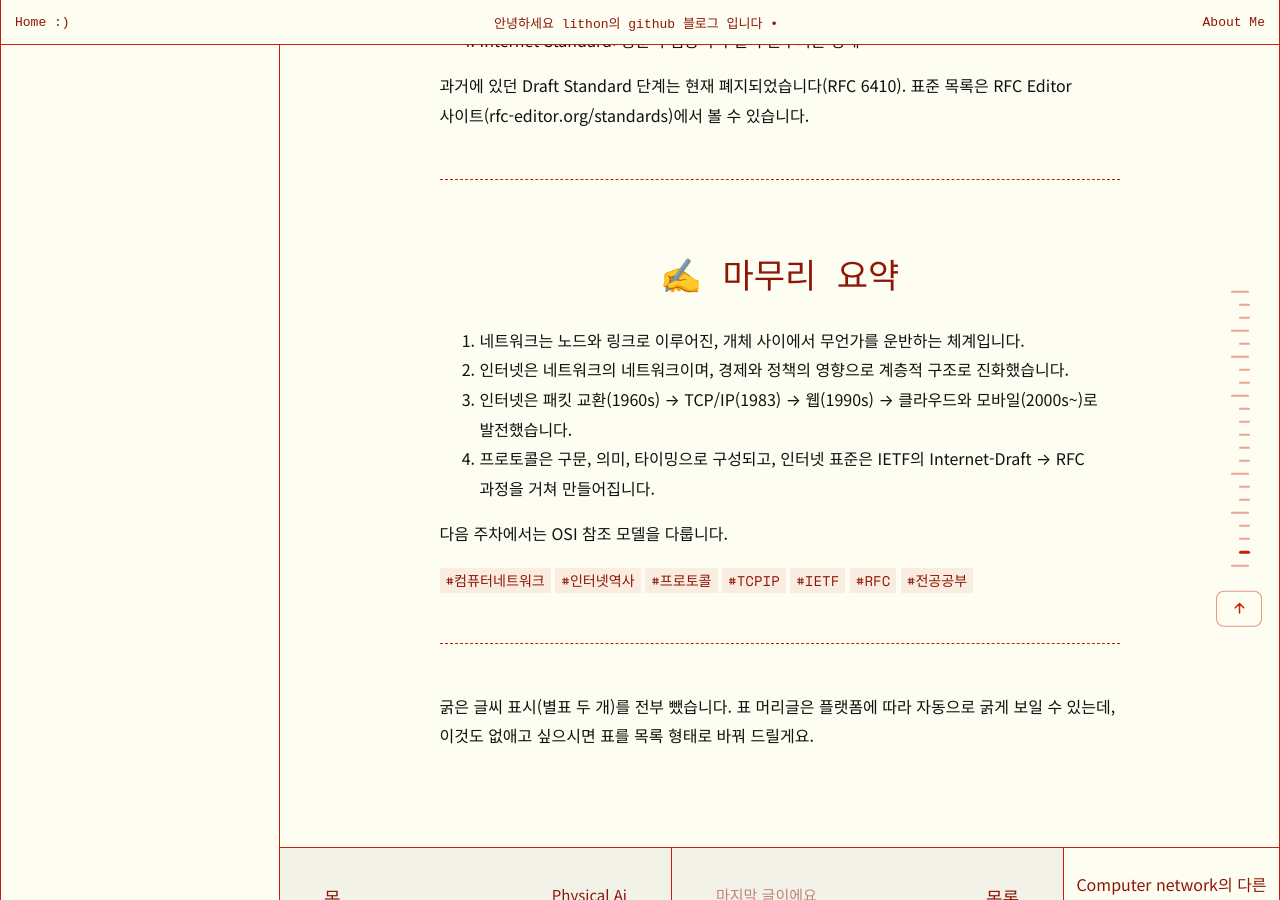
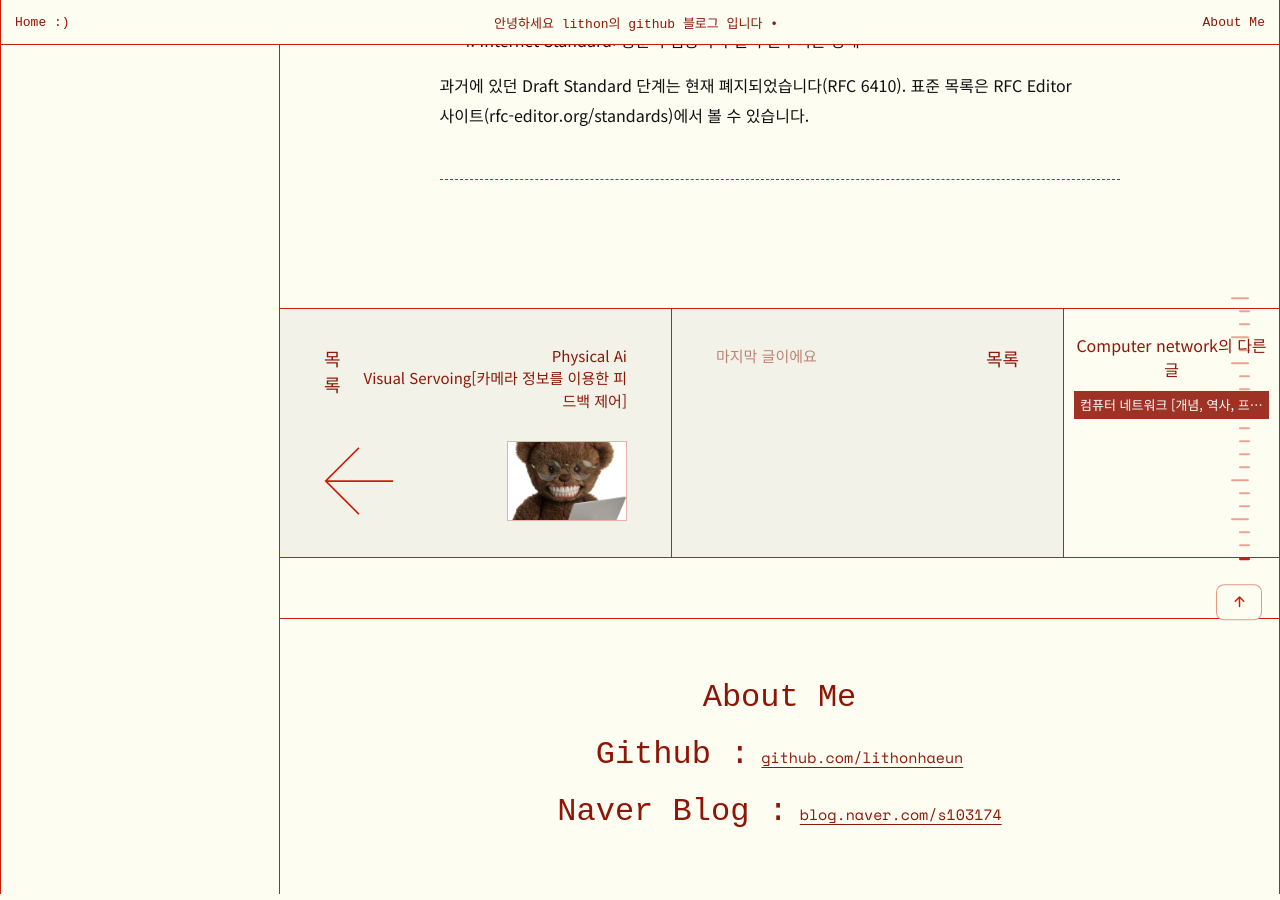
Before and after one commit to lithonhaeun/lithonhaeun.github.io, a Jekyll site: the page built from _posts/2026-09-28-컴퓨터 네트워크 [개념, 역사, 프로토콜].md, in a window 1280 px wide and 900 px high, scrolled down 6869 px. Built offline with Jekyll 4.4.1, drawn with Linux system fonts in a browser that asks for light colours; some web fonts are replaced; comment, search, counter and statistics services are not loaded.

Commit message:
네트워크포스트 수정

```diff
--- a/_posts/2026-09-28-컴퓨터 네트워크 [개념, 역사, 프로토콜].md
+++ b/_posts/2026-09-28-컴퓨터 네트워크 [개념, 역사, 프로토콜].md
@@ -184,18 +184,3 @@ protocol의 원래 뜻은 외교 행사를 다스리는 공식 절차입니다.
 과거에 있던 Draft Standard 단계는 현재 폐지되었습니다(RFC 6410). 표준 목록은 RFC Editor 사이트(rfc-editor.org/standards)에서 볼 수 있습니다.
 
 ---
-
-## ✍️ 마무리 요약
-
-1. 네트워크는 노드와 링크로 이루어진, 개체 사이에서 무언가를 운반하는 체계입니다.
-2. 인터넷은 네트워크의 네트워크이며, 경제와 정책의 영향으로 계층적 구조로 진화했습니다.
-3. 인터넷은 패킷 교환(1960s) → TCP/IP(1983) → 웹(1990s) → 클라우드와 모바일(2000s~)로 발전했습니다.
-4. 프로토콜은 구문, 의미, 타이밍으로 구성되고, 인터넷 표준은 IETF의 Internet-Draft → RFC 과정을 거쳐 만들어집니다.
-
-다음 주차에서는 OSI 참조 모델을 다룹니다.
-
-`#컴퓨터네트워크` `#인터넷역사` `#프로토콜` `#TCPIP` `#IETF` `#RFC` `#전공공부`
-
----
-
-굵은 글씨 표시(별표 두 개)를 전부 뺐습니다. 표 머리글은 플랫폼에 따라 자동으로 굵게 보일 수 있는데, 이것도 없애고 싶으시면 표를 목록 형태로 바꿔 드릴게요.
```
Also changed, not shown: _posts/2026-09-25-데이터셋가지고 EDA 해보기[2편].md (+0 -6 lines).
